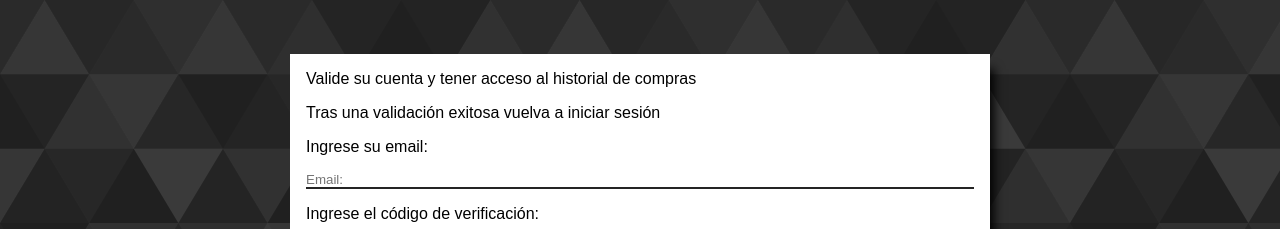
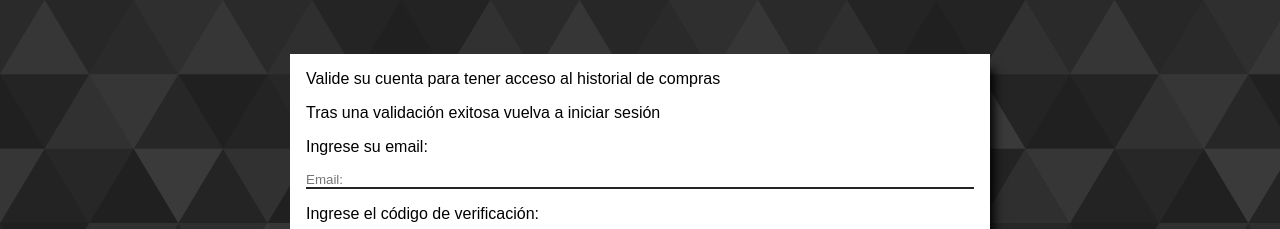
Before and after one commit to LucasS2k/NextCLTHNG, a React (Create React App) app: page /profile in a window 1280 px wide. Shown: the part 223-452 px from the top of the page. Built offline with nearby package versions, Linux system fonts and the light colour scheme.

Commit message:
final fix

```diff
--- a/src/components/Validate.js
+++ b/src/components/Validate.js
@@ -37,7 +37,7 @@ const Validate = () => {
   return (
     <LoginStyled>
       <FormStyled onSubmit={handleSubmit}>
-        <text>Valide su cuenta y tener acceso al historial de compras</text>
+        <text>Valide su cuenta para tener acceso al historial de compras</text>
         <span>Tras una validación exitosa vuelva a iniciar sesión</span>
         <label htmlFor="email">Ingrese su email:</label>
         <InputStyled
```
